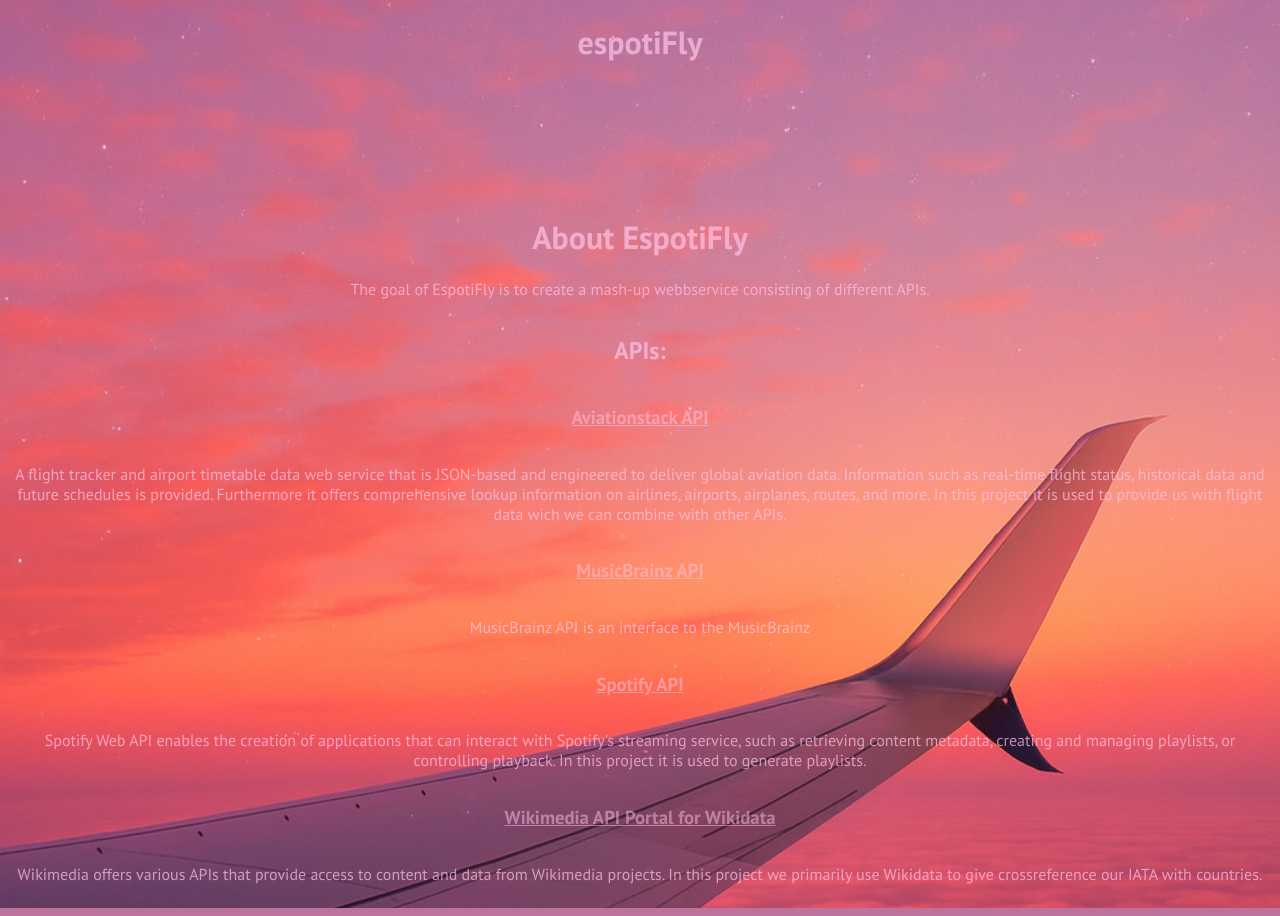
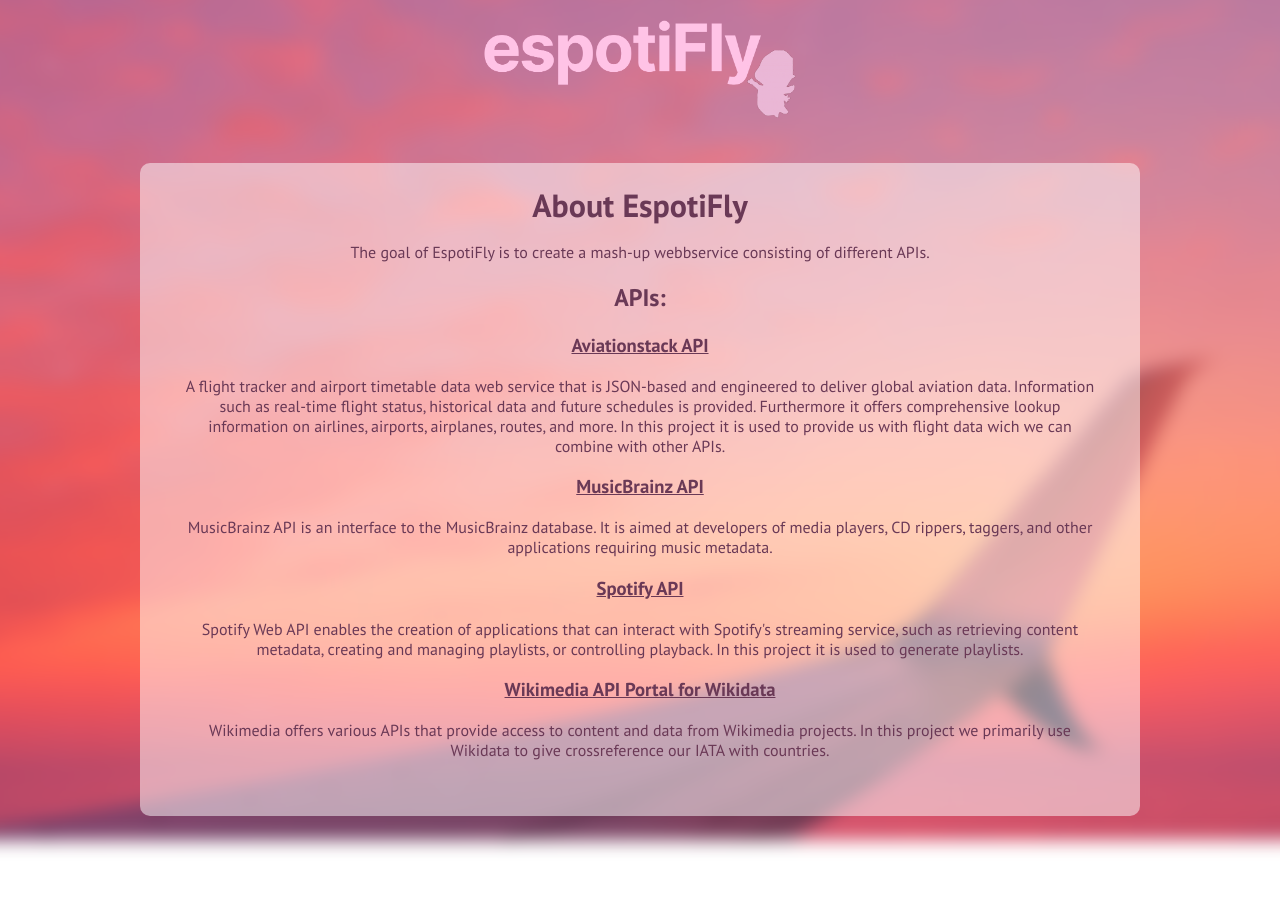
Before and after one commit to delaramazad/WebServicesGroup1, a Flask app: page /about-us in a window 1280 px wide. Run offline with Flask 3, Linux system fonts and the light colour scheme.

Commit message:
html och css

```diff
--- /dev/null
+++ b/static/css/about_us.css
@@ -0,0 +1,140 @@
+body {
+    /* Ta bort alla background-rader härifrån! */
+    font-family: "PT Sans", sans-serif;
+
+    /* Detta behövs för att innehållet ska fungera bra med lagret bakom */
+    position: relative;
+    min-height: 100vh;
+}
+
+
+body::before {
+    content: "";
+    position: fixed; /* Låser bakgrunden så den täcker hela fönstret */
+    top: 0;
+    left: 0;
+    width: 100%;
+    height: 100%;
+
+    background-image: url("/static/images/landing.png");
+    background-repeat: no-repeat;
+    background-size: cover;
+    background-position: center;
+
+    filter: blur(8px);
+    /* Lägg detta lager BAKOM texten */
+    z-index: -1;
+
+    transform: scale(1.1);
+}
+
+#content-box {
+    display: flex;
+    flex-direction: column;
+    align-items: center;
+    margin-bottom: 100px;
+    align-items: center;
+}
+
+#content-box > a {
+    display: block;
+    width: 50%;
+    text-align: center;
+}
+h1 {
+    color: rgb(106, 57, 86);
+    opacity: 100%;
+    text-align: center;
+    margin-bottom: 5px;
+}
+h2 {
+    text-align: center;
+    color: rgb(106, 57, 86);
+    opacity: 100%;
+}
+h3 {
+    text-align: center;
+    color: rgb(106, 57, 86);
+    opacity: 100%;
+}
+h3 > a {
+    text-align: center;
+    color: rgb(106, 57, 86);
+    opacity: 100%;
+}
+h3 a:visited {
+    opacity: 100%;
+    color: rgb(93, 0, 54)
+}
+h3 a:hover {
+    cursor: pointer;
+    color: rgb(137, 80, 114);
+    opacity: 100%;
+}
+#h1-underline {
+    width: 20%;
+    margin-bottom: 10px;
+    padding-bottom: 10px;
+}
+
+#info-box {
+    background-color: rgb(255, 255, 255, 0.5);
+    width: 1000px;
+    border-radius: 10px;
+    padding-bottom: 40px;
+    margin-top: 40px;
+}
+
+a > #logo {
+    width: 50%;
+    align-items: center;
+}
+
+
+footer {
+    display: flex;
+    flex-direction: column;
+    align-items: center;
+    margin-top: 50px;
+}
+
+p {
+    color: rgb(106, 57, 86);
+    opacity: 100%;
+    text-align: center;
+    padding-left: 40px;
+    padding-right: 40px;
+}
+
+@media screen and (width <= 650px) {
+    body{
+        background-size:auto;
+
+    }
+    #content-box {
+        height: auto;
+        width: 100%;
+        display: flex;
+        flex-direction: column;
+        align-items: center;
+        margin-bottom: 100px;
+        align-items: center;
+    }
+    #info-box {
+        display: flex;
+        flex-direction: column;
+        align-items: center;
+        height: auto;
+        width: 100%;
+        margin-top: 0%;
+    }
+
+    a > #logo {
+    width: 100%;
+    align-items: center;
+    }
+
+    hr {
+        width: 80%;
+    }
+}
--- a/templates/about.html
+++ b/templates/about.html
@@ -4,7 +4,7 @@
 <head>
     <meta charset="utf-8">
     <title>Espotifly</title>
-    <link href="/static/css/style.css" rel="stylesheet" type="text/css">
+    <link href="/static/css/about_us.css" rel="stylesheet" type="text/css">
     <meta name="viewport" content="width=device-width, initial-scale=1.0">
     <!--Library for search looking glass symbol-->
     <link rel="stylesheet" href="https://cdnjs.cloudflare.com/ajax/libs/font-awesome/4.7.0/css/font-awesome.min.css">
@@ -15,8 +15,13 @@
 </head>
 
 <body>
-    <h1>espotiFly</h1> <!--Hitta snygg/kul font-->
+
     <div id="content-box">
+        <a href="/">
+            <img src="/static/images/logga_komplett.png" id="logo" alt="Logga leder tillbaka till startsidan">
+        </a>
+
+        <div id="info-box">
             <h1>About EspotiFly</h1>
             <p>
                 The goal of EspotiFly is to create a mash-up webbservice consisting of different APIs.
@@ -35,7 +40,7 @@
                 <a href="https://musicbrainz.org/doc/MusicBrainz_API">MusicBrainz API</a>
             </h3>
             <p>
-            MusicBrainz API is an interface to the MusicBrainz
+                MusicBrainz API is an interface to the MusicBrainz database. It is aimed at developers of media players, CD rippers, taggers, and other applications requiring music metadata.
             </p>
 
             <h3>
@@ -52,6 +57,7 @@
                 Wikimedia offers various APIs that provide access to content and data from Wikimedia projects. In this project we primarily use Wikidata to give crossreference our IATA with countries.
             </p>
         </div>
+    </div>
     <script type="module" src="/static/js/actionListener.js"></script>
 </body>
 </html>
```
Lines whose indentation alone changed are shown as unchanged.
